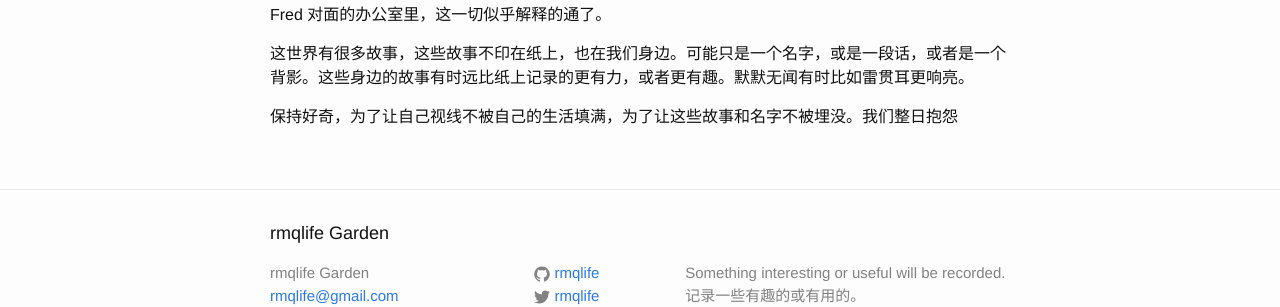
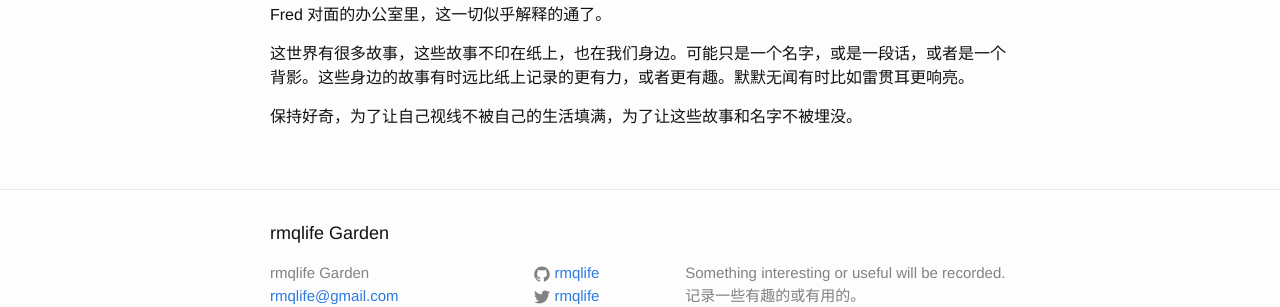
Before and after one commit to rmqlife/rmqlife.github.io, a Jekyll site: the page built from _posts/2016-10-27-fb.md, in a window 1280 px wide. Shown: the part 824-1131 px from the top of the page. Built offline with Jekyll 4.4.1, drawn with Linux system fonts in a browser that asks for light colours; comment, search, counter and statistics services are not loaded.

Commit message:
Update 2016-10-27-fb.md

```diff
--- a/_posts/2016-10-27-fb.md
+++ b/_posts/2016-10-27-fb.md
@@ -18,4 +18,4 @@ categories: reading
 
 这世界有很多故事，这些故事不印在纸上，也在我们身边。可能只是一个名字，或是一段话，或者是一个背影。这些身边的故事有时远比纸上记录的更有力，或者更有趣。默默无闻有时比如雷贯耳更响亮。
 
-保持好奇，为了让自己视线不被自己的生活填满，为了让这些故事和名字不被埋没。我们整日抱怨
+保持好奇，为了让自己视线不被自己的生活填满，为了让这些故事和名字不被埋没。
```
